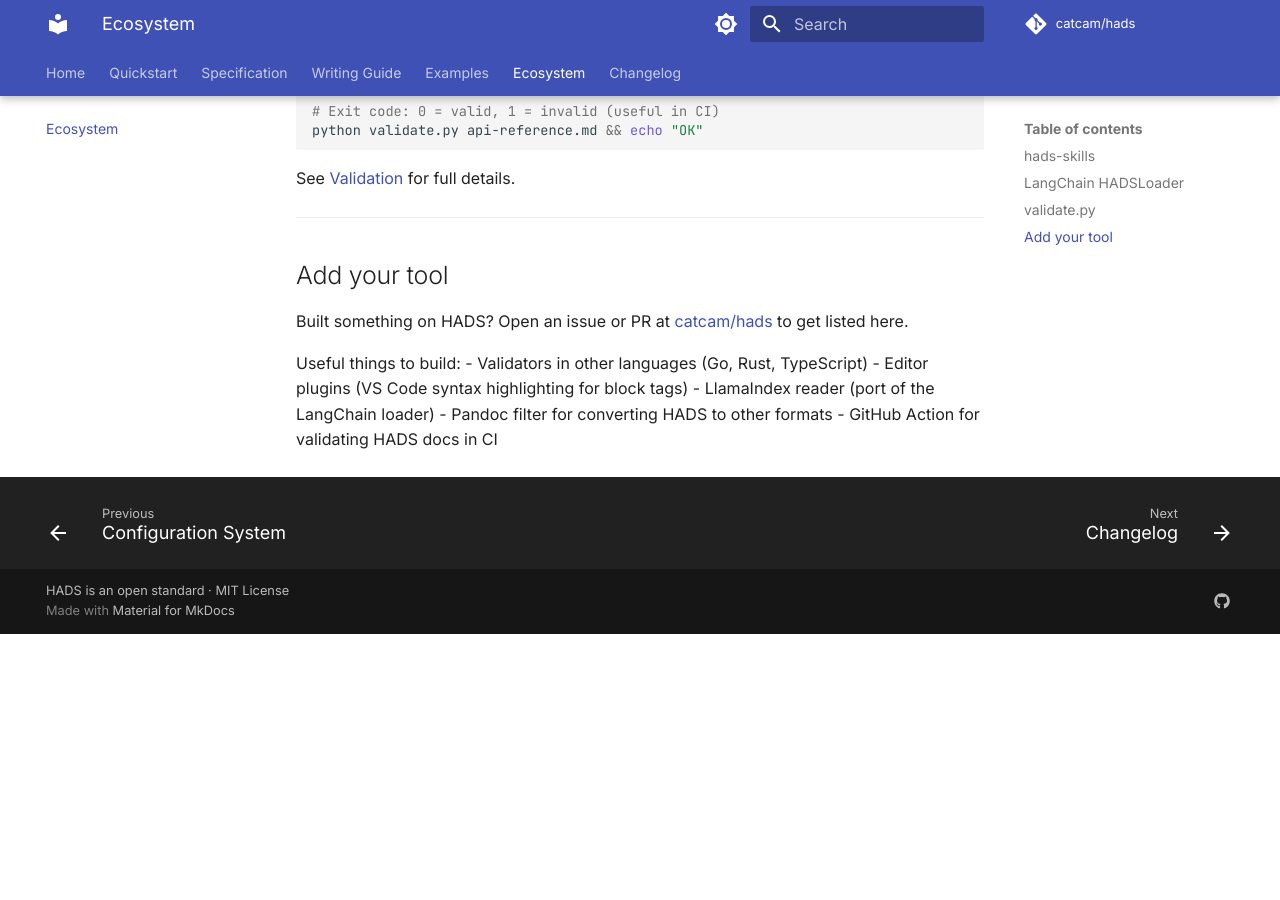
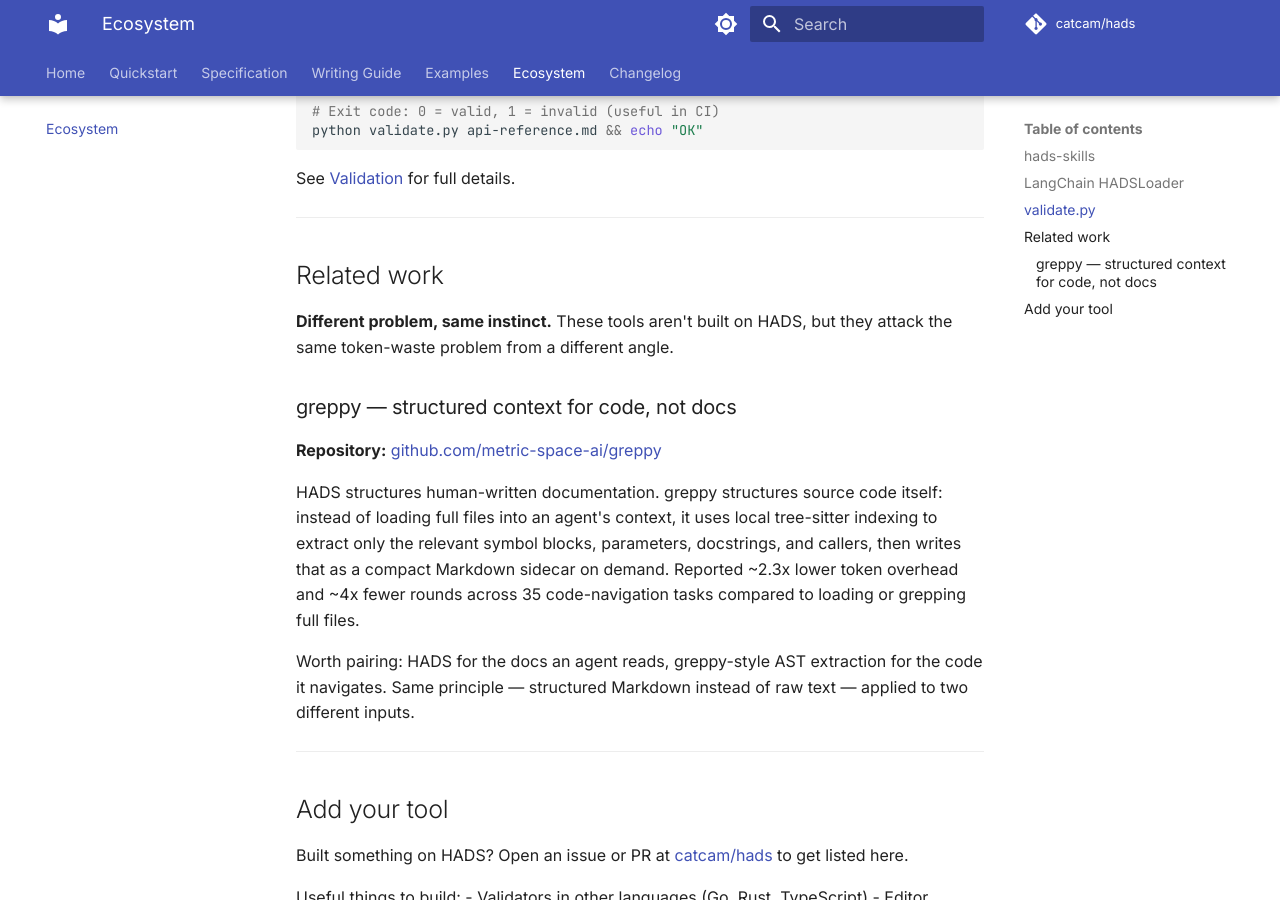
Before and after one commit to catcam/hads, an MkDocs documentation site: the page built from docs/ecosystem.md, in a window 1280 px wide and 900 px high, scrolled down 1765 px. Built offline with MkDocs 1.6.1 and Material for MkDocs 9.7.7, drawn with Linux system fonts in a browser that asks for light colours; comment, search, counter and statistics services are not loaded; before the commit the page ends 2399 px from its top, so only the background shows below that.

Commit message:
docs: explain bold-tag rationale vs fenced/admonition syntax; add greppy to related work
Addresses issue #7 (why not standard markdown blocks) with a concrete
rendering compatibility comparison. Also credits greppy (metric-space-ai)
as complementary work — AST-based code context vs HADS's doc context.

```diff
--- a/docs/ecosystem.md
+++ b/docs/ecosystem.md
@@ -88,6 +88,20 @@
 
 ---
 
+## Related work
+
+**Different problem, same instinct.** These tools aren't built on HADS, but they attack the same token-waste problem from a different angle.
+
+### greppy — structured context for code, not docs
+
+**Repository:** [github.com/metric-space-ai/greppy](https://github.com/metric-space-ai/greppy)
+
+HADS structures human-written documentation. greppy structures source code itself: instead of loading full files into an agent's context, it uses local tree-sitter indexing to extract only the relevant symbol blocks, parameters, docstrings, and callers, then writes that as a compact Markdown sidecar on demand. Reported ~2.3x lower token overhead and ~4x fewer rounds across 35 code-navigation tasks compared to loading or grepping full files.
+
+Worth pairing: HADS for the docs an agent reads, greppy-style AST extraction for the code it navigates. Same principle — structured Markdown instead of raw text — applied to two different inputs.
+
+---
+
 ## Add your tool
 
 Built something on HADS? Open an issue or PR at [catcam/hads](https://github.com/catcam/hads) to get listed here.
```
Also changed, not shown: docs/spec/block-types.md (+17 -0 lines).
